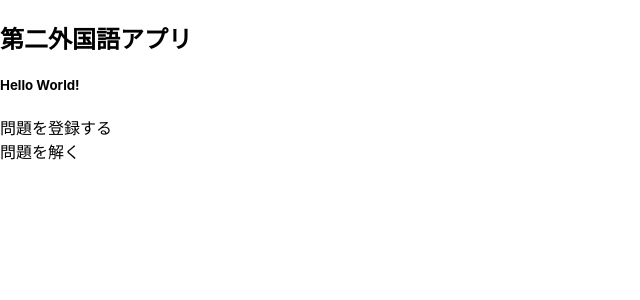
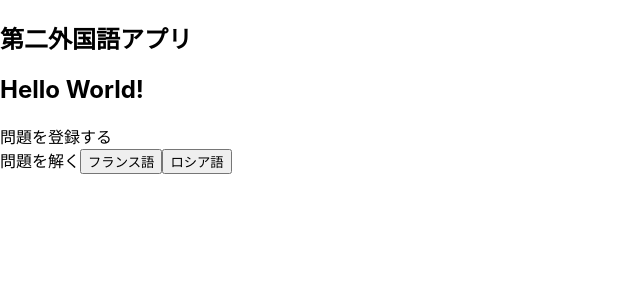
Before and after one commit to jack-app/foreign_language_game, a Next.js app in the folder frontend/: page / in a window 1280 px wide. Shown: the top 300 px of the page, without its empty margins (0-640 px from the left). Built offline with nearby package versions, Linux system fonts and the light colour scheme.

Commit message:
ボタンコンポーネントの作成

```diff
--- /dev/null
+++ b/frontend/components/generalButton.tsx
@@ -0,0 +1,8 @@
+type GeneralButton = {
+  readonly text: string;
+};
+const GeneralButton = (generalButton: GeneralButton) => {
+  return <button className="p-2">{generalButton.text}</button>;
+};
+
+export default GeneralButton;
--- a/frontend/components/layout.tsx
+++ b/frontend/components/layout.tsx
@@ -1,9 +1,9 @@
 import Head from 'next/head';
 import Header from './header';
 
-type props = any;
+type Props = any;
 
-const Layout = (props: props) => {
+const Layout = (props: Props) => {
   return (
     <>
       <Header title={props.title} />
--- a/frontend/pages/index.tsx
+++ b/frontend/pages/index.tsx
@@ -2,17 +2,20 @@ import type { NextPage } from 'next';
 import Link from 'next/link';
 import styles from '../styles/Home.module.css';
 import Layout from '../components/layout';
+import GeneralButton from '../components/generalButton';
 
-const Home: NextPage = (props) => {
+const Home: NextPage = () => {
   return (
     <>
       <Layout header="Next.js" title="第二外国語アプリ">
         <div className="">
-          <h5 className="">Hello World!</h5>
+          <h2 className="">Hello World!</h2>
           <div className="">
             <Link href="/register">問題を登録する</Link>
             <br />
             <Link href="/question">問題を解く</Link>
+            <GeneralButton text="フランス語" />
+            <GeneralButton text="ロシア語" />
           </div>
         </div>
       </Layout>
```
